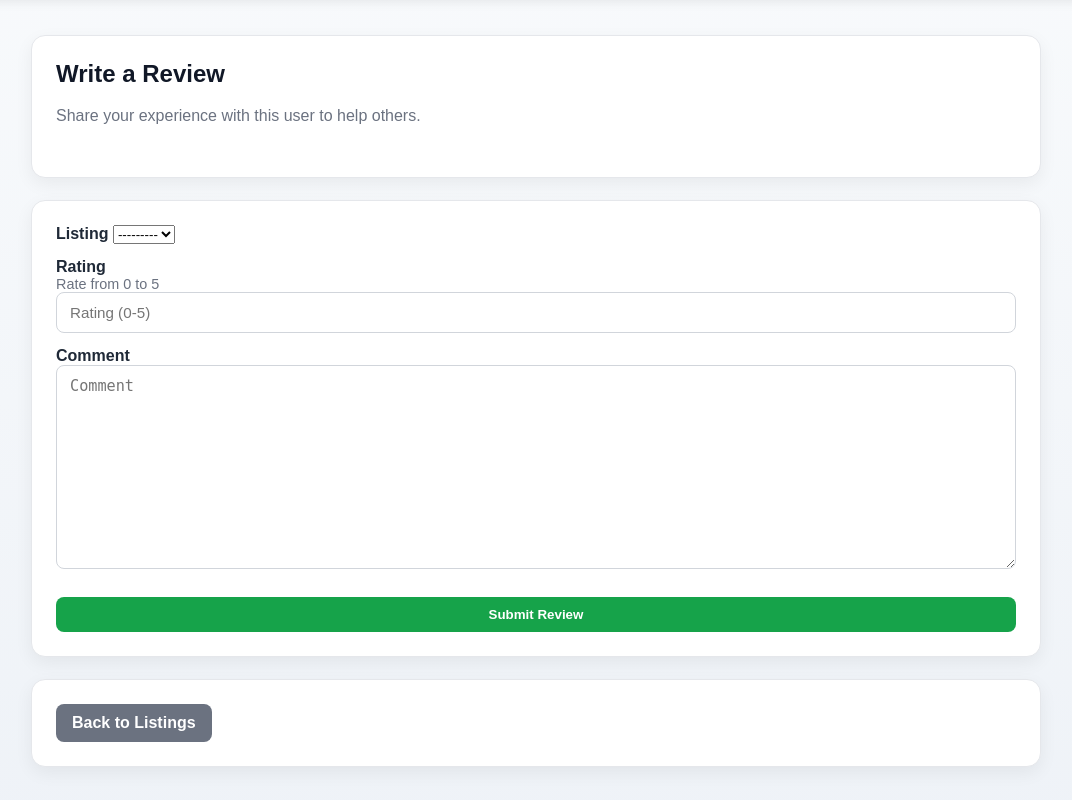
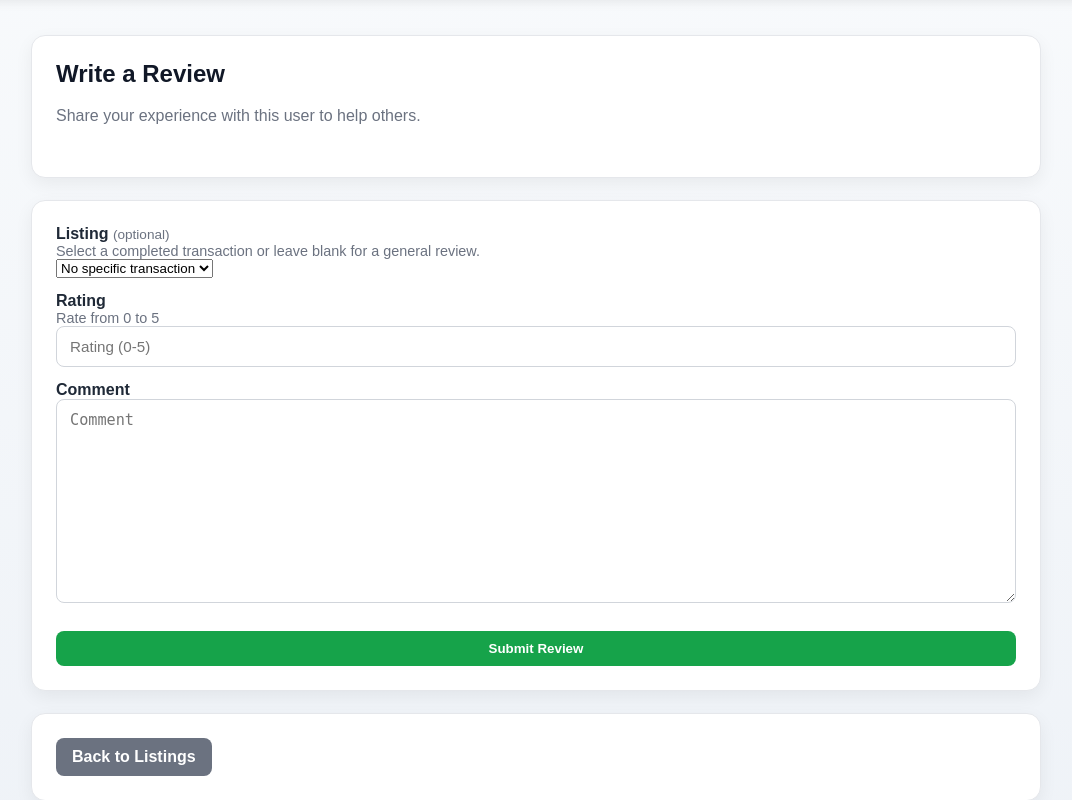
Before and after one commit to Josh-Roza/Tool_Sharers_Workspace, a Django app: page /reviews/create/ in a window 1280 px wide. Shown: the part 65-865 px from the top of the page, without its empty margins (104-1176 px from the left). Run offline with Django 5.2, Linux system fonts and the light colour scheme; the visitor is signed in with stand-in values (Sample User, id 1); data that the repository does not hold is empty.

Commit message:
Allows users to create reviews without selecting a listing

```diff
--- a/Tool_Sharers_App/forms.py
+++ b/Tool_Sharers_App/forms.py
@@ -63,8 +63,20 @@ class Review_Form(forms.ModelForm):
         model = Review
         fields = ['listing', 'rating', 'comment']
         widgets = {
-            'comment': forms.Textarea(attrs={'class': 'form-control', 'placeholder': 'Comment'}),
+            'comment': forms.Textarea(attrs={
+                'class': 'form-control',
+                'placeholder': 'Comment'
+            }),
         }
+
+    def __init__(self, *args, **kwargs):
+        super().__init__(*args, **kwargs)
+
+        # Make listing optional
+        self.fields['listing'].required = False
+
+        # Add "no listing" option in dropdown
+        self.fields['listing'].empty_label = "No specific transaction"
 
 class Report_Form(forms.ModelForm):
     class Meta:
--- a/Tool_Sharers_App/models.py
+++ b/Tool_Sharers_App/models.py
@@ -2,6 +2,7 @@ from django.db import models
 from django.db.models import Q
 from django.core.exceptions import ValidationError
 from django.contrib.auth.models import AbstractUser
+from django.contrib.auth.models import User
 from datetime import timedelta
 from django.utils import timezone
 from django.conf import settings
@@ -199,13 +200,51 @@ class Image(models.Model):
 
 class Review(models.Model):
     review_id = models.AutoField(primary_key=True)
-    listing = models.ForeignKey(Listing, on_delete=models.CASCADE)
-    borrower = models.ForeignKey(User, on_delete=models.CASCADE, related_name="reviews_written")
-    lender = models.ForeignKey(User, on_delete=models.CASCADE, related_name="reviews_received")
+
+    # Now OPTIONAL
+    listing = models.ForeignKey(
+        'Listing',
+        on_delete=models.CASCADE,
+        null=True,
+        blank=True
+    )
+
+    borrower = models.ForeignKey(
+        User,
+        on_delete=models.CASCADE,
+        related_name="reviews_written"
+    )
+
+    lender = models.ForeignKey(
+        User,
+        on_delete=models.CASCADE,
+        related_name="reviews_received"
+    )
+
     rating = models.IntegerField()
     comment = models.TextField()
 
     def clean(self):
+        # Prevent self-reviews
+        if self.borrower == self.lender:
+            raise ValidationError("You cannot review yourself.")
+
+        # If NO listing → allow general review (with optional restriction)
+        if self.listing is None:
+            # Optional: prevent duplicate general reviews
+            existing = Review.objects.filter(
+                borrower=self.borrower,
+                lender=self.lender,
+                listing__isnull=True
+            ).exclude(pk=self.pk).exists()
+
+            if existing:
+                raise ValidationError(
+                    "You have already left a general review for this user."
+                )
+            return
+
+        # If listing EXISTS → enforce completed booking
         has_completed_booking = Booking.objects.filter(
             listing=self.listing,
             borrower=self.borrower,
@@ -213,14 +252,22 @@ class Review(models.Model):
         ).exists()
 
         if not has_completed_booking:
-            raise ValidationError("You cannot review a transaction that has not been completed")
+            raise ValidationError(
+                "You cannot review a transaction that has not been completed"
+            )
 
     def save(self, *args, **kwargs):
         self.full_clean()
         super().save(*args, **kwargs)
 
+    @property
+    def is_verified(self):
+        return self.listing is not None
+
     def __str__(self):
-        return f"{self.rating}/5 Review by {self.borrower.username}"
+        if self.listing:
+            return f"{self.rating}/5 Review by {self.borrower.username} (Verified)"
+        return f"{self.rating}/5 Review by {self.borrower.username} (General)"
 
 class Message(models.Model):
     listing = models.ForeignKey(Listing, on_delete=models.CASCADE, related_name='messages')
--- a/Tool_Sharers_App/templates/create_review.html
+++ b/Tool_Sharers_App/templates/create_review.html
@@ -26,10 +26,21 @@
 
         <div style="display: flex; flex-direction: column; gap: 14px;">
 
-            <!-- Listing -->
+            <!-- Listing (OPTIONAL NOW) -->
             <div>
-                <label style="font-weight: bold;">{{ form.listing.label }}</label>
+                <label style="font-weight: bold;">
+                    {{ form.listing.label }}
+                    <span class="muted" style="font-weight: normal; font-size: 0.85rem;">
+                        (optional)
+                    </span>
+                </label>
+
+                <div class="muted" style="font-size: 0.9rem;">
+                    Select a completed transaction or leave blank for a general review.
+                </div>
+
                 {{ form.listing }}
+
                 {% for error in form.listing.errors %}
                     <div style="color: #dc2626; font-size: 0.85rem;">{{ error }}</div>
                 {% endfor %}
--- a/Tool_Sharers_App/views.py
+++ b/Tool_Sharers_App/views.py
@@ -199,20 +199,33 @@ def create_review(request):
 
     if request.method == "POST":
 
-        review_instance = Review(borrower=request.user, lender=lender_obj)
+        review_instance = Review(
+            borrower=request.user,
+            lender=lender_obj,
+            listing=None  # allow default unless user selects one
+        )
+
         form = Review_Form(request.POST, instance=review_instance)
 
         if form.is_valid():
+
             if lender_obj == request.user:
                 form.add_error(None, "You cannot review yourself.")
-                return render(request, "create_review.html", {"form": form, "seller": lender_obj})
+                return render(request, "create_review.html", {
+                    "form": form,
+                    "seller": lender_obj
+                })
 
             form.save()
             return redirect('view_profile', user_id=lender_obj.user_id)
+
     else:
         form = Review_Form()
 
-    return render(request, "create_review.html", {"form": form, "seller": lender_obj})
+    return render(request, "create_review.html", {
+        "form": form,
+        "seller": lender_obj
+    })
 
 @login_required
 def create_report(request, user_id):
@@ -247,34 +260,39 @@ def delete_user(request):
 
 @login_required
 def delete_review(request, review_id):
-    # Get the review, or 404 if it doesn't exist
+    # Get the review or 404
     review = get_object_or_404(Review, review_id=review_id)
 
-    # Only allow the buyer who wrote the review to delete it
-    if review.buyer != request.user:
-        return redirect('view_profile', user_id=review.seller.user_id)
+    # Only allow the borrower (review author) to delete
+    if review.borrower != request.user:
+        return redirect('view_profile', user_id=review.lender.user_id)
 
-    # Delete the review
     if request.method == "POST":
-        seller_id = review.seller.user_id
+        lender_id = review.lender.user_id  # store before delete
         review.delete()
-        return redirect('view_profile', user_id=seller_id)
+        return redirect('view_profile', user_id=lender_id)
 
-    # Redirect back to the seller's profile
-    return redirect('view_profile', user_id=review.seller.user_id)
+    # fallback redirect
+    return redirect('view_profile', user_id=review.lender.user_id)
 
 @login_required
 def edit_review(request, review_id):
-    review = get_object_or_404(Review, review_id=review_id, buyer=request.user)
+    review = get_object_or_404(Review, review_id=review_id, borrower=request.user)
 
     if request.method == "POST":
         form = Review_Form(request.POST, instance=review)
+
         if form.is_valid():
             updated_review = form.save(commit=False)
-            updated_review.buyer = request.user
-            updated_review.seller = review.seller
+
+            # ensure ownership stays correct
+            updated_review.borrower = request.user
+            updated_review.lender = review.lender
+
             updated_review.save()
-            return redirect('view_profile', user_id=review.seller.user_id)
+
+            return redirect('view_profile', user_id=review.lender.user_id)
+
     else:
         form = Review_Form(instance=review)
 
```
Also changed, not shown: Tool_Sharers_App/templates/edit_review.html (+20 -0 lines), Tool_Sharers_App/migrations/0009_alter_review_listing.py (added).
